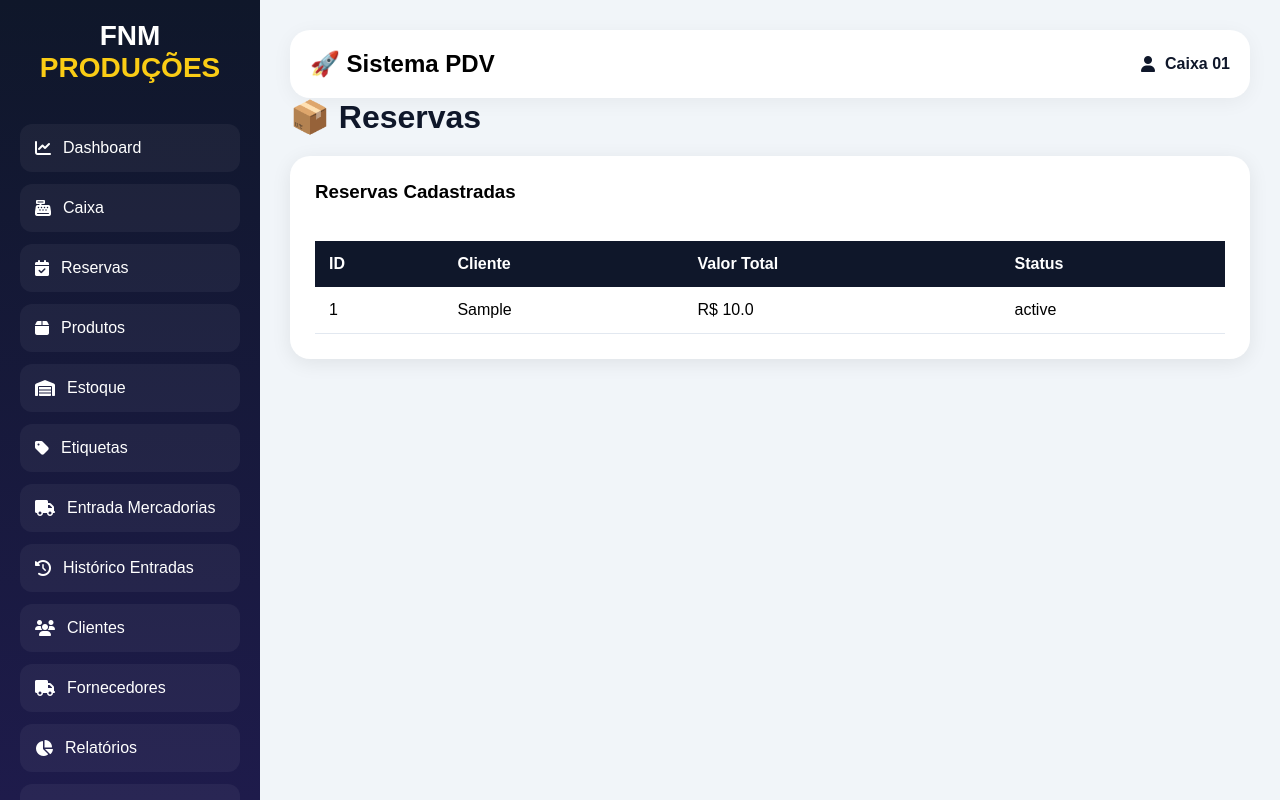
After one commit to wsantana71/fnm-pdv, a Flask app: page /reservas in a window 1280 px wide. The commit adds this page. Run offline with Flask 3, Linux system fonts and the light colour scheme; tables that the repository leaves empty hold one stand-in row (values such as "Sample post").

Commit message:
Estrutura inicial de reservas

```diff
--- a/app.py
+++ b/app.py
@@ -200,6 +200,54 @@ class Venda(db.Model):
     )
 
     pagamento = db.Column(
+        db.String(50)
+    )
+    # ================= RESERVAS =================
+class Reserva(db.Model):
+
+    id = db.Column(
+        db.Integer,
+        primary_key=True
+    )
+
+    cliente = db.Column(
+        db.String(200)
+    )
+
+    produtos = db.Column(
+        db.Text
+    )
+
+    valor_total = db.Column(
+        db.Float
+    )
+
+    valor_entrada = db.Column(
+        db.Float
+    )
+
+    percentual_entrada = db.Column(
+        db.Float
+    )
+
+    saldo = db.Column(
+        db.Float
+    )
+
+    retirada = db.Column(
+        db.String(50)
+    )
+
+    observacao = db.Column(
+        db.String(500)
+    )
+
+    status = db.Column(
+        db.String(50),
+        default="RESERVADA"
+    )
+
+    data = db.Column(
         db.String(50)
     )
     # ================= ENTRADA MERCADORIAS =================
@@ -1143,6 +1191,19 @@ with app.app_context():
         db.session.commit()
 
 # ================= START =================
+# ================= RESERVAS =================
+
+@app.route("/reservas")
+def reservas():
+
+    reservas = Reserva.query.order_by(
+        Reserva.id.desc()
+    ).all()
+
+    return render_template(
+        "reservas.html",
+        reservas=reservas
+    )
 # ================= ESTOQUE =================
 
 @app.route("/estoque")
--- a/templates/base.html
+++ b/templates/base.html
@@ -465,13 +465,25 @@
 
         <a href="/caixa">
 
-            <i class="fa-solid fa-cash-register"></i>
+    <i class="fa-solid fa-cash-register"></i>
 
-            <span>
-                Caixa
-            </span>
+    <span>
+        Caixa
+    </span>
 
-        </a>
+</a>
+
+<a href="/reservas">
+
+    <i class="fa-solid fa-calendar-check"></i>
+
+    <span>
+        Reservas
+    </span>
+
+</a>
+
+</a>
 
         <a href="/produtos">
 
--- /dev/null
+++ b/templates/reservas.html
@@ -0,0 +1,71 @@
+{% extends "base.html" %}
+
+{% block content %}
+
+<h1>
+
+    📦 Reservas
+
+</h1>
+
+<div class="card">
+
+    <h3>
+        Reservas Cadastradas
+    </h3>
+
+    <br>
+
+    {% if reservas %}
+
+        <table>
+
+            <tr>
+
+                <th>ID</th>
+
+                <th>Cliente</th>
+
+                <th>Valor Total</th>
+
+                <th>Status</th>
+
+            </tr>
+
+            {% for reserva in reservas %}
+
+            <tr>
+
+                <td>
+                    {{ reserva.id }}
+                </td>
+
+                <td>
+                    {{ reserva.cliente }}
+                </td>
+
+                <td>
+                    R$ {{ reserva.valor_total }}
+                </td>
+
+                <td>
+                    {{ reserva.status }}
+                </td>
+
+            </tr>
+
+            {% endfor %}
+
+        </table>
+
+    {% else %}
+
+        <p>
+            Nenhuma reserva cadastrada.
+        </p>
+
+    {% endif %}
+
+</div>
+
+{% endblock %}
```
